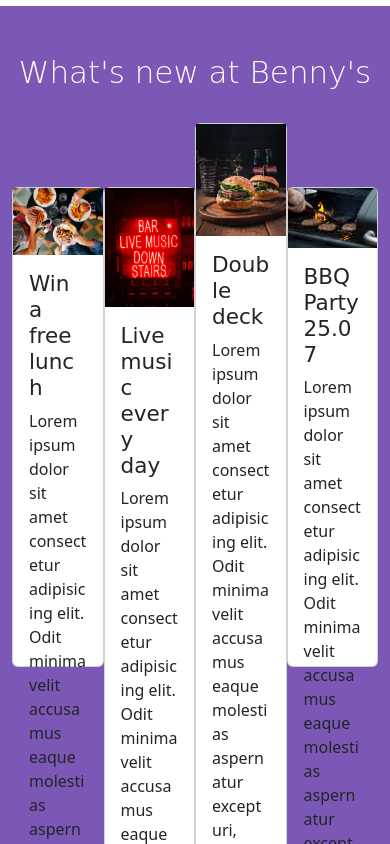
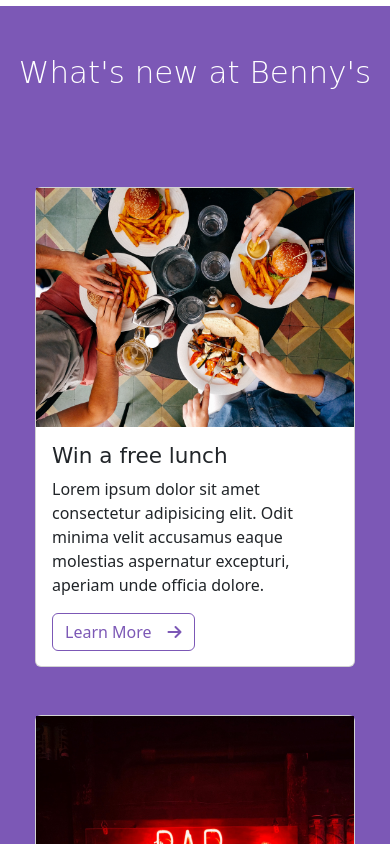
Before and after one commit to Humbleton/bennys_burger, a website: page src/index.html in a window 390 px wide. Shown: the part 1520-2364 px from the top of the page. Drawn offline with Linux system fonts and the light colour scheme; a web font is replaced by a local one.

Commit message:
card container's items for screen sizes max 575px behave as flex column and align items center

```diff
--- a/src/index.html
+++ b/src/index.html
@@ -103,7 +103,7 @@
     </div>
     <div class="container-fluid bg-primary py-5">
       <h2 class="text-center text-white display-5">What's new at Benny's</h2>
-      <div class="d-flex justify-content-around mt-5 flex-sm-column align-items-sm-center flex-md-row flex-md-wrap flex-lg-row">
+      <div class="d-flex justify-content-around mt-5 flex-sm-column align-items-sm-center flex-md-row flex-md-wrap flex-lg-row card-container">
       <div class="card mt-5">
         <img src="./images/dan-gold-E6HjQaB7UEA-unsplash.jpg" alt="four people are eating a burger and fries" />
         <div class="card-body">
--- a/src/scss/main.scss
+++ b/src/scss/main.scss
@@ -59,3 +59,11 @@ body {
         height: 100%;
     }
 }
+
+
+.card-container {
+    @media (max-width: 575px) {
+        flex-direction: column;
+        align-items: center;
+    }
+}
```
Also changed, not shown: src/styles/main.css, 1 other file.
